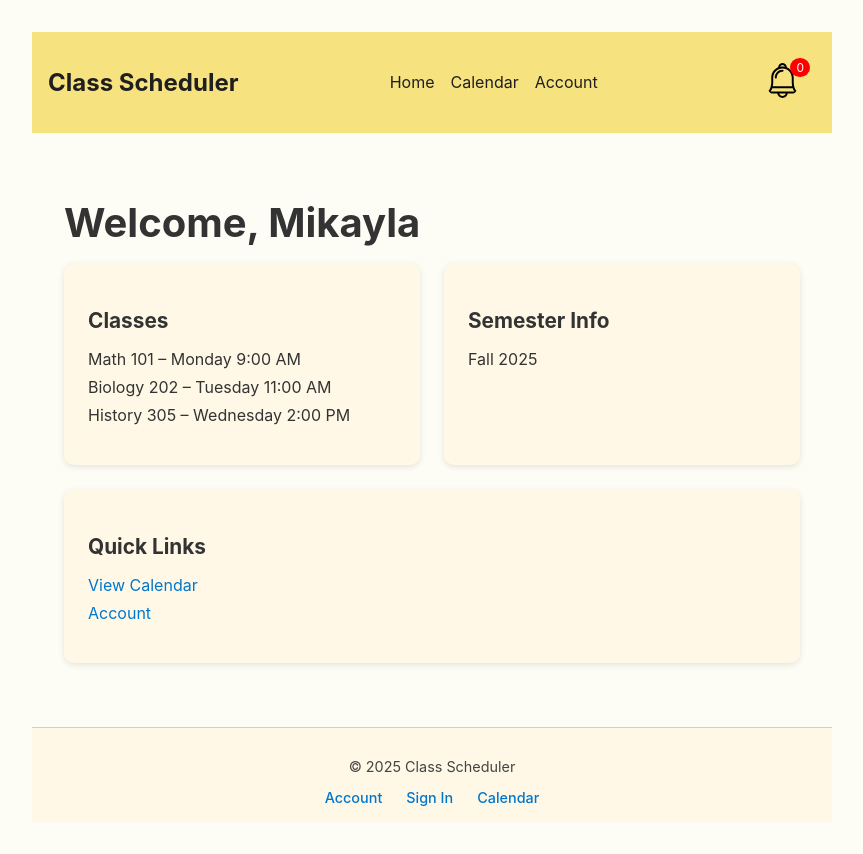
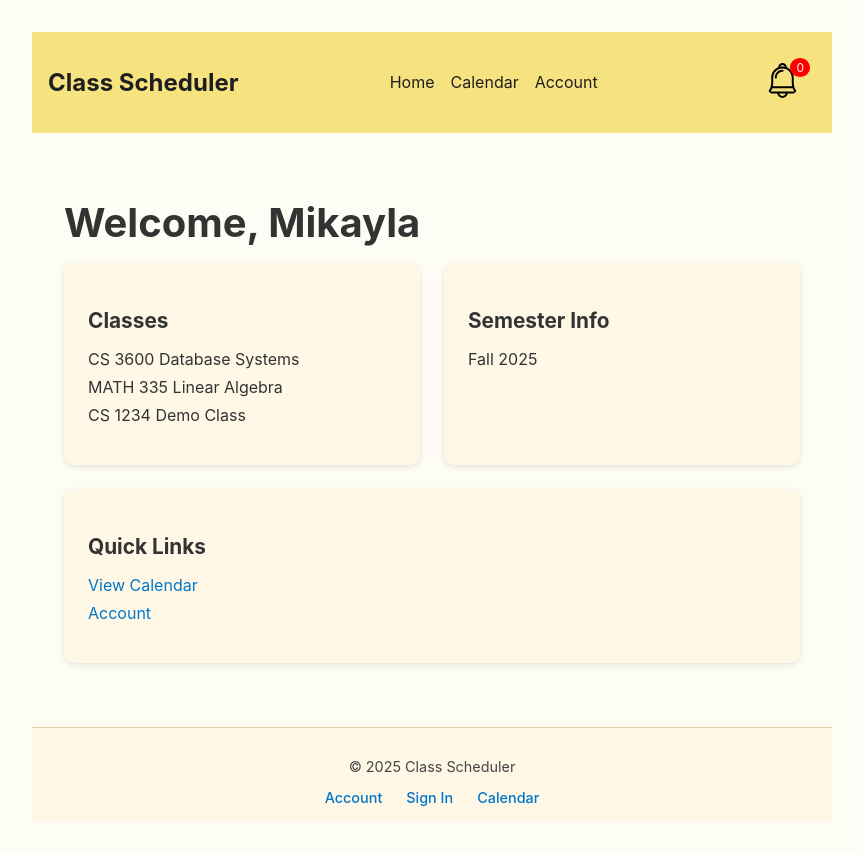
Before and after one commit to mwinant/CS3600-Lab-Project, a React (Vite) app in the folder frontend/scheduler-app/: page / in a window 1280 px wide. Shown: the whole page, without its empty margins (208-1071 px from the left). Built offline with nearby package versions, Linux system fonts and the light colour scheme.

Commit message:
updated demo classes

```diff
--- a/frontend/scheduler-app/src/pages/Home.jsx
+++ b/frontend/scheduler-app/src/pages/Home.jsx
@@ -10,9 +10,9 @@ const Home = () => {
         <div className="widget hoverable">
           <h3>Classes</h3>
           <ul>
-            <li title="Click to view details">Math 101 – Monday 9:00 AM</li>
-            <li title="Click to view details">Biology 202 – Tuesday 11:00 AM</li>
-            <li title="Click to view details">History 305 – Wednesday 2:00 PM</li>
+            <li title="Click to view details">CS 3600 Database Systems</li>
+            <li title="Click to view details">MATH 335 Linear Algebra</li>
+            <li title="Click to view details">CS 1234 Demo Class</li>
           </ul>
         </div>
 
```
